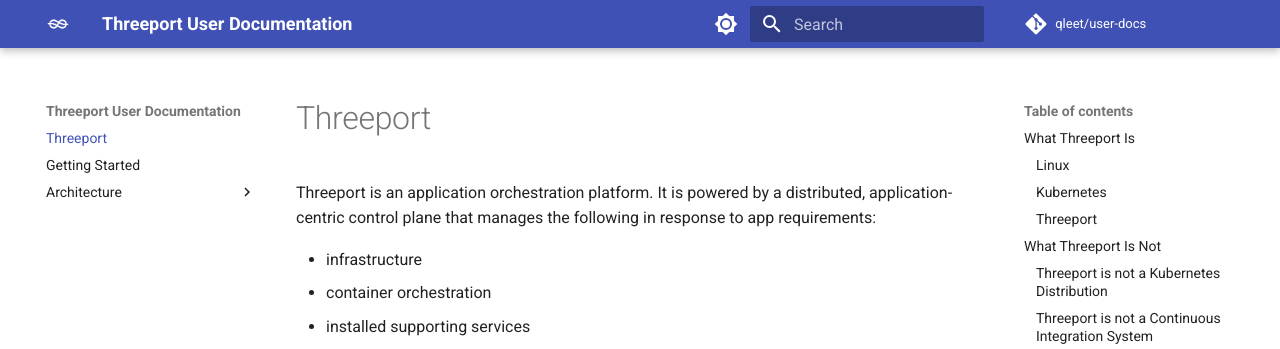
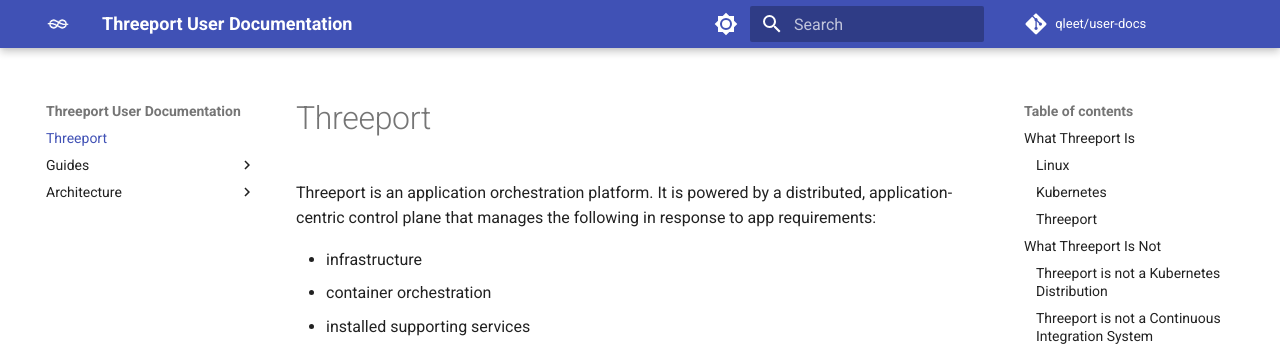
Before and after one commit to qleet/user-docs, an MkDocs documentation site: the page built from docs/index.md, in a window 1280 px wide. Shown: the top 349 px of the page. Built offline with MkDocs 1.6.1 and Material for MkDocs 9.7.7, drawn with Linux system fonts in a browser that asks for light colours; comment, search, counter and statistics services are not loaded.

Commit message:
docs: move Getting Started under docs section

```diff
--- a/mkdocs.yml
+++ b/mkdocs.yml
@@ -6,7 +6,8 @@
 
 nav:
   - Threeport: 'index.md'
-  - Getting Started: 'getting-started.md'
+  - Guides:
+    - 'getting-started.md'
   - Architecture:
     - 'Overview': 'architecture/overview.md'
     - 'Tech Stack': 'architecture/tech-stack.md'
```
